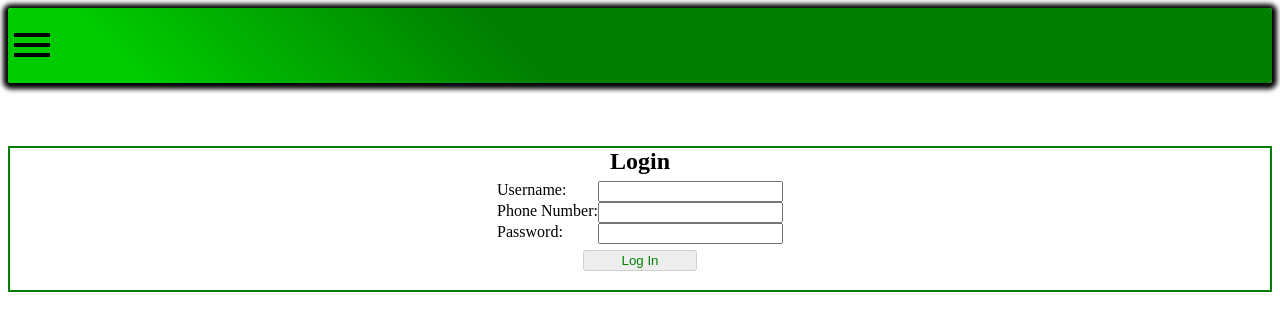
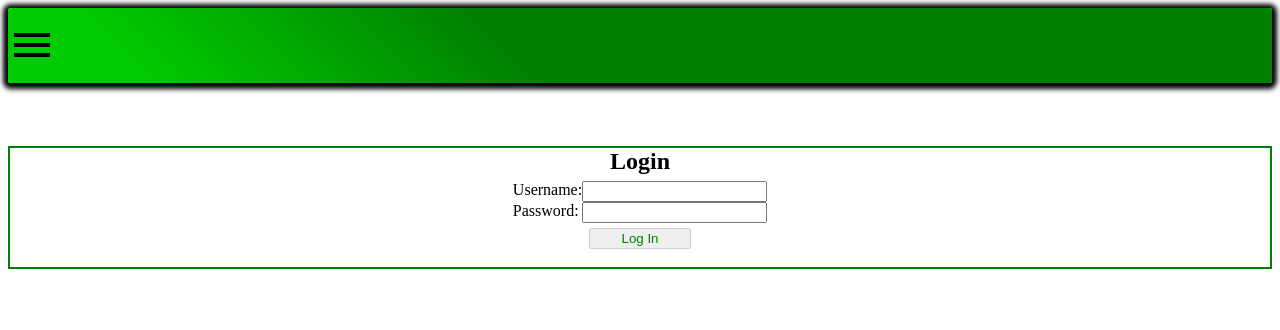
Before and after one commit to water-my-plants-proj/front-end, a React (Create React App) app: page /login in a window 1280 px wide. Shown: the top 330 px of the page. Built offline with nearby package versions, Linux system fonts and the light colour scheme.

Commit message:
Resolving conflicts

```diff
--- a/src/Components/Login.js
+++ b/src/Components/Login.js
@@ -3,7 +3,7 @@ import * as yup from "yup";
 import schema from "../validation/LoginSchema";
 import styled from "styled-components";
 import { useHistory } from "react-router-dom";
-
+import axios from "axios";
 const initialLoginValues = {
   username: "",
   phoneNum: "",
@@ -50,10 +50,15 @@ const StyledFormLogin = styled.div`
 `;
 
 export default function Login(props) {
+  const test = {
+    username: "test",
+    phoneNumber: 774456474,
+    password: "1234",
+  };
   const { push } = useHistory();
   //removed props, dont know what will be passed in
   const [loginValues, setLoginValues] = useState(initialLoginValues);
-  const [disabled, setDisabled] = useState(initialDisabled);
+  const [disabled, setDisabled] = useState(initialDisabled); //need to add disabled button functionality based on validation
   const [formErrors, setFormErrors] = useState(initialLoginErrors);
 
   const validate = (name, value) => {
@@ -65,24 +70,24 @@ export default function Login(props) {
         setFormErrors({ ...formErrors, [name]: "-" + err.errors[0] })
       );
   };
-
-  const loginSubmit = () => {
-    const newLogin = {
-      username: loginValues.username.trim(),
-      phoneNum: loginValues.phoneNum.trim(),
-      password: loginValues.password.trim(),
-    };
-    console.log(newLogin); //token/auth will need to occur here, I think
-    //receiving token for auth
-    //pages cant be reached without token
-    setLoginValues(initialLoginValues);
+  const newLogin = {
+    username: loginValues.username.trim(),
+    password: loginValues.password.trim(),
   };
-
+  console.log(newLogin);
   const onSubmit = (evt) => {
     evt.preventDefault();
-    loginSubmit(); //not sure how this will need to be set up
     push("/plant-list");
     props.setLoggedIn(true);
+    axios
+      .post("https://plantszapi.herokuapp.com/api/auth/login", test)
+      .then((res) => {
+        console.log(res.data.token);
+        localStorage.setItem(res.data.token);
+      })
+      .catch((err) => {
+        console.log(err);
+      });
   };
 
   const inputChange = (name, value) => {
@@ -116,16 +121,6 @@ export default function Login(props) {
           />
         </label>
         <label>
-          Phone Number:
-          <input
-            id="phoneNumInput"
-            type="text"
-            name="phoneNum"
-            value={loginValues.phoneNum}
-            onChange={onChange}
-          />
-        </label>
-        <label>
           Password:
           <input
             id="passwordInput"
@@ -141,7 +136,6 @@ export default function Login(props) {
 
         <div className="errors">
           <h3>{formErrors.username}</h3>
-          <h3>{formErrors.phoneNum}</h3>
           <h3>{formErrors.password}</h3>
         </div>
       </form>
```
